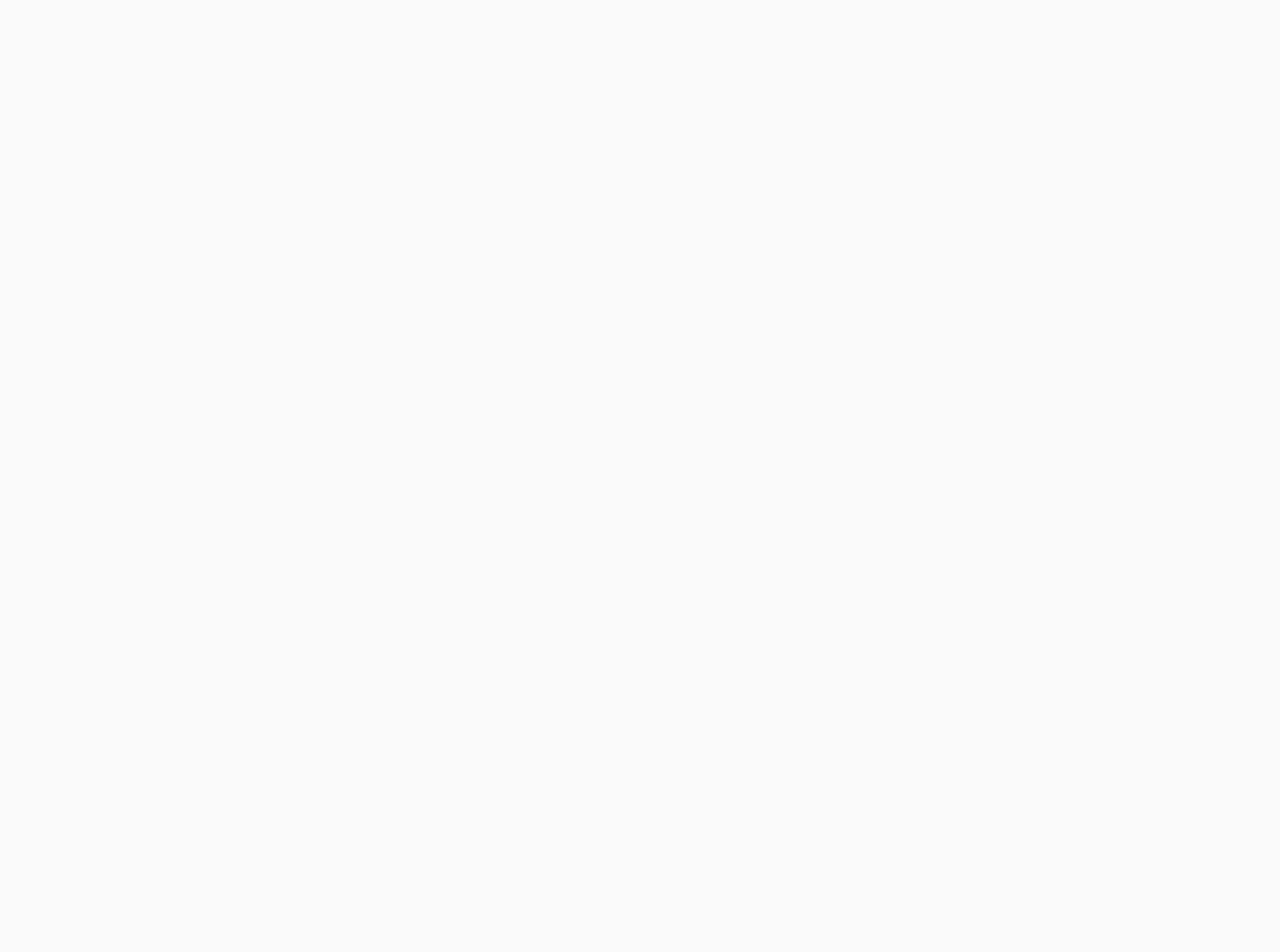
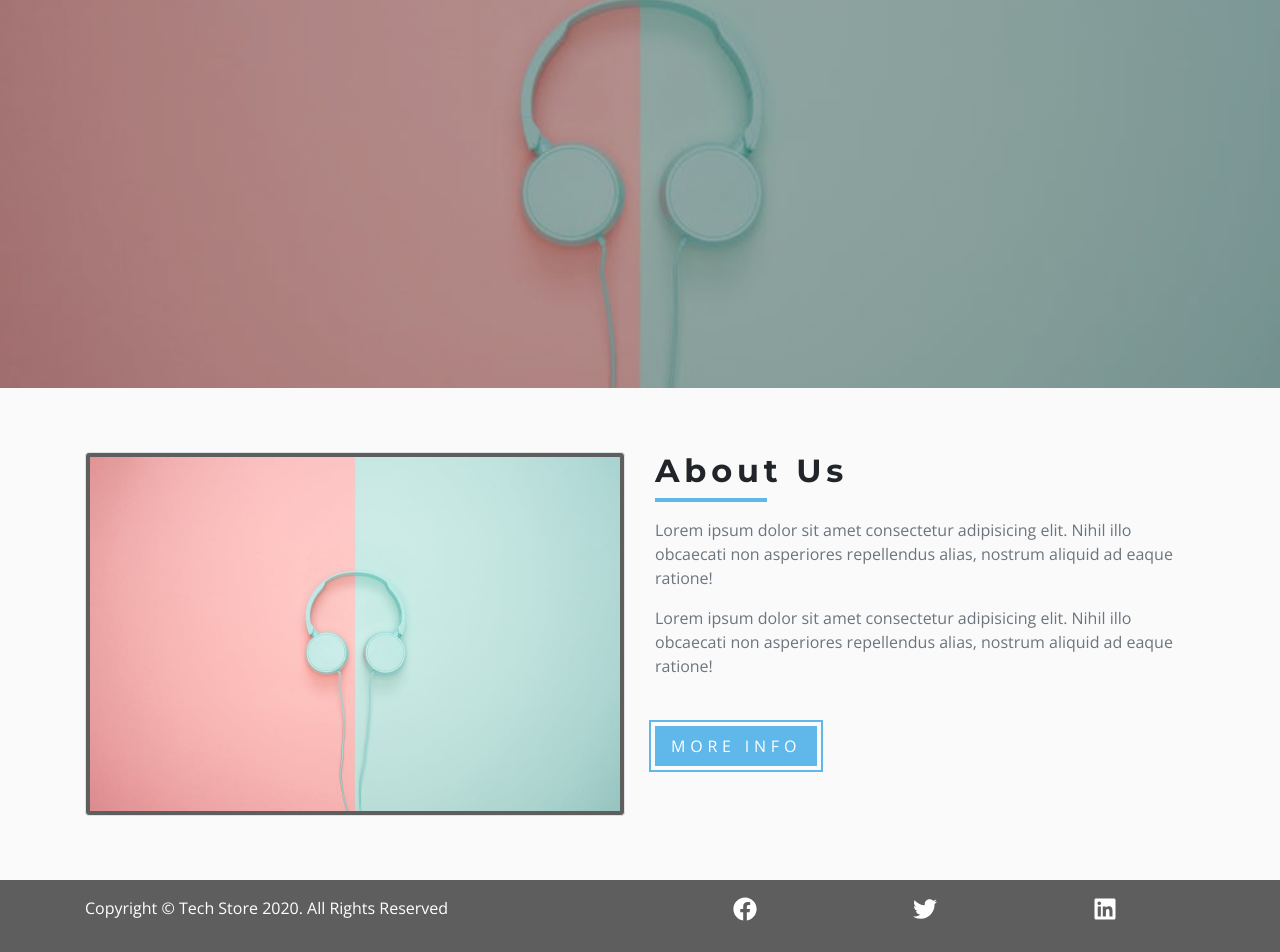
Before and after one commit to arjuntkv/Mobiz-react, a React (Create React App) app: page /about in a window 1280 px wide. Shown: the part 153-1105 px from the top of the page. Before the commit the page ends 800 px from the top, so only its background shows below. Built offline with nearby package versions, Linux system fonts and the light colour scheme.

Commit message:
added about_page, contact_page

```diff
--- a/src/components/Footer.js
+++ b/src/components/Footer.js
@@ -1,9 +1,50 @@
-import React from 'react'
+import React from "react";
+import styled from "styled-components";
+import { Productconsumer } from "../context/Context";
 
 export default function Footer() {
-    return (
-        <div>
-            hello from footer
-        </div>
-    )
+  return (
+    <Productconsumer>
+      {value => {
+        return (
+          <FooterWrapper>
+            <div className="container py-3">
+              <div className="row">
+
+                <div className="col-md-6">
+                  <p className="text-capitalize">
+                    copyright &copy; tech store {new Date().getFullYear()}. all
+                    rights reserved{" "}
+                  </p>
+                </div>
+
+                <div className="col-md-6 d-flex justify-content-around">
+                  {value.socialIcons.map(item => (
+                    <a href={item.url} key={item.id}>
+                      {item.icon}
+                    </a>
+                  ))}
+                </div>
+
+              </div>
+            </div>
+          </FooterWrapper>
+        );
+      }}
+    </Productconsumer>
+  );
 }
+
+const FooterWrapper = styled.footer`
+  background: #5f5e5e;
+  color: var(--mainWhite);
+  .icon {
+    font-size: 1.5rem;
+    color: var(--mainWhite);
+    transition:all 0.3s ease-in-out;
+  }
+  .icon:hover {
+    color: var(--primaryColor);
+    cursor: pointer;
+  }
+`;
--- a/src/components/Navbar.js
+++ b/src/components/Navbar.js
@@ -39,6 +39,7 @@ const Navwrapper=styled.nav`
     padding: 1rem 1.5rem;
     background:#fafafa;  /*light grey*/
     border-bottom:3px solid #5f5e5e /*dark grey*/;
+    z-index:1;
 
     .nav-center{
         display:flex;
--- /dev/null
+++ b/src/components/hero.js
@@ -0,0 +1,35 @@
+import React from 'react'
+import styled from 'styled-components';
+import mainBcg from '../images/mainBcg.jpeg';
+
+export default function hero({img,title,max,children}) {
+    return (
+        <HeroWrapper max={max} img={img }>
+           <div className="banner">
+                <h1 className="title">{title}</h1>
+                {children}
+           </div>
+        </HeroWrapper>
+    )
+}
+
+const HeroWrapper = styled.div`
+  text-align: center;
+  display: flex;
+  align-items: center;
+  justify-content: center;
+  min-height: ${props => (props.max ? "100vh" : "60vh")};
+  color: white;
+  background: linear-gradient(rgba(0,0,0,0.3), rgba(0,0,0,0.3)), url(${props => props.img}) center/cover no-repeat;
+  .title {
+    padding-top: 2rem;
+    font-size: 3.5rem;
+    text-shadow: 4px 4px 2px rgba(0, 0, 0, 0.3);
+    text-transform: uppercase;
+    letter-spacing: 0.3rem;
+  }
+`;
+
+hero.defaultProps = {
+  img: mainBcg
+};
--- /dev/null
+++ b/src/components/info_aboutpage.js
@@ -0,0 +1,41 @@
+import React from "react";
+import Title from "./title";
+import aboutBcg from "../images/aboutBcg.jpeg";
+export default function Info() {
+  return (
+    <section className="py-5">
+      <div className="container">
+        <div className="row">
+          <div className="col-10 mx-auto col-md-6 my-3">
+            <img
+              src={aboutBcg}
+              className="img-fluid img-thumbnail"
+              alt="about company"
+              style={{ background: "#5f5e5e" }}
+            />
+          </div>
+          <div className="col-10 mx-auto col-md-6 my-3">
+            <Title title="about us" />
+            <p className="text-lead text-muted my-3">
+              Lorem ipsum dolor sit amet consectetur adipisicing elit. Nihil
+              illo obcaecati non asperiores repellendus alias, nostrum aliquid
+              ad eaque ratione!
+            </p>
+            <p className="text-lead text-muted my-3">
+              Lorem ipsum dolor sit amet consectetur adipisicing elit. Nihil
+              illo obcaecati non asperiores repellendus alias, nostrum aliquid
+              ad eaque ratione!
+            </p>
+            <button
+              className="main-link"
+              type="button"
+              style={{ marginTop: "2rem" }}
+            >
+              more info
+            </button>
+          </div>
+        </div>
+      </div>
+    </section>
+  );
+}
--- /dev/null
+++ b/src/components/title.js
@@ -0,0 +1,22 @@
+import React from "react";
+import styled from "styled-components";
+export default function title({ title, center }) {
+  return (
+    <TitleWrapper className="row" center={center}>
+      <div className="col">
+        <h2 className="text-title">{title}</h2>
+        <div className="title-underline" />
+      </div>
+    </TitleWrapper>
+  );
+}
+
+const TitleWrapper = styled.div`
+  text-align: ${props => (props.center ? "center" : "left")};
+  .title-underline {
+    height: 0.25rem;
+    width: 7rem;
+    background: #5fb7ea;
+    margin: ${props => (props.center ? "0 auto" : "0")};
+  }
+`;
--- a/src/context/Context.js
+++ b/src/context/Context.js
@@ -1,5 +1,6 @@
 import React, { Component } from 'react';
 import {linkdata} from "./Linkdata";
+import { socialData } from "./socialData";
 
 const ProductContext=React.createContext();
 
@@ -14,6 +15,7 @@ class Productprovider extends Component{
         cartopen:false,
         cartitems:10,
         links:linkdata,
+        socialIcons: socialData,
         cart:[],
     }
 
--- /dev/null
+++ b/src/context/socialData.js
@@ -0,0 +1,20 @@
+import React from "react";
+import { FaFacebook, FaTwitter, FaLinkedin } from "react-icons/fa";
+
+export const socialData = [
+  {
+    id: 1,
+    icon: <FaFacebook className="icon" />,
+    url: "https://www.facebook.com"
+  },
+  {
+    id: 2,
+    icon: <FaTwitter className="icon" />,
+    url: "https://www.facebook.com"
+  },
+  {
+    id: 3,
+    icon: <FaLinkedin className="icon" />,
+    url: "https://www.facebook.com"
+  }
+];
--- a/src/pages/Aboutpage.js
+++ b/src/pages/Aboutpage.js
@@ -1,9 +1,13 @@
 import React from 'react';
+import Info from "../components/info_aboutpage";
+import Hero from "../components/hero";
+import aboutBcg from "../images/aboutBcg.jpeg";
 
 function AboutPage(){
     return(
         <>
-        hello from about page
+            <Hero img={aboutBcg}/>
+            <Info/>
         </>
     );
 }
--- a/src/pages/Contactpage.js
+++ b/src/pages/Contactpage.js
@@ -1,9 +1,51 @@
-import React from 'react'
+import React from 'react';
+import Hero from "../components/hero";
+import contact from "../images/contactBcg.jpeg";
+import Title from "../components/title";
 
 export default function Contactpage() {
     return (
         <div>
-            hello from contactpage
+            <Hero img={contact}/>
+            <section className="py-5">
+                <div className="row">
+                    <div className="col-10 mx-auto col-md-6 my-3">
+
+                    {/* Title */}
+                    <Title title="contact us" />
+
+                    <form className="mt-5" action="https://formspree.io/arjun.tkv7@gmail.com" method="POST">
+
+                        {/* name */}
+                        <div className="form-group">
+                        <input type="text" name="firstName" className="form-control" placeholder="john smith"/>
+                        </div>
+
+                        {/* email */}
+                        <div className="form-group">
+                        <input type="email" name="email" className="form-control" placeholder="email@email.com"/>
+                        </div>
+
+                        {/* subject */}
+                        <div className="form-group">
+                        <input type="text" name="subject" className="form-control" placeholder="important!!!!"/>
+                        </div>
+
+                        {/* message */}
+                        <div className="form">
+                        <textarea name="message" className="form-control" rows="10" placeholder="hello there buddy"/>
+                        </div>
+
+                        {/* submit */}
+                        <div className="form-group mt-3">
+                        <input type="submit" value="Send" className="form-control bg-primary text-white"></input>
+                        </div>
+
+                    </form>
+                    </div>
+                </div>
+            </section>
         </div>
+
     )
 }
--- a/src/pages/Errorpage.js
+++ b/src/pages/Errorpage.js
@@ -1,9 +1,15 @@
-import React from 'react'
+import React from 'react';
+import Hero from "../components/hero";
+import defaultBcg from "../images/defaultBcg.jpeg";
+import {Link} from "react-router-dom";
 
 export default function Errorpage() {
     return (
         <div>
-            hello from error page
+            <Hero img={defaultBcg} title="404" max="true">
+                <h2 className="text-uppercase">page not found</h2>
+                <Link to="/" className="main-link" style={{marginTop:"2rem"}}>Return to home</Link>
+            </Hero>
         </div>
     )
 }
--- a/src/pages/Homepage.js
+++ b/src/pages/Homepage.js
@@ -1,17 +1,13 @@
-import React from 'react'
-import {Productconsumer} from "../context/Context";
+import React from 'react';
+import Hero from '../components/hero';
+import {Link} from 'react-router-dom';
 
 export default function Homepage() {
     return (
         <div>
-            <Productconsumer>
-                {value=>{
-                    console.log(value);
-                    return(
-                        <h1>hello from home</h1>
-                    )
-                }}
-            </Productconsumer>
+           <Hero  title="awesome gadgets" max="true">
+               <Link to="/products" className="main-link" style={{ margin: "2rem" }}>products</Link>
+            </Hero>
         </div>
     )
 }
```
Also changed, not shown: src/App.css (line endings or trailing spaces).
